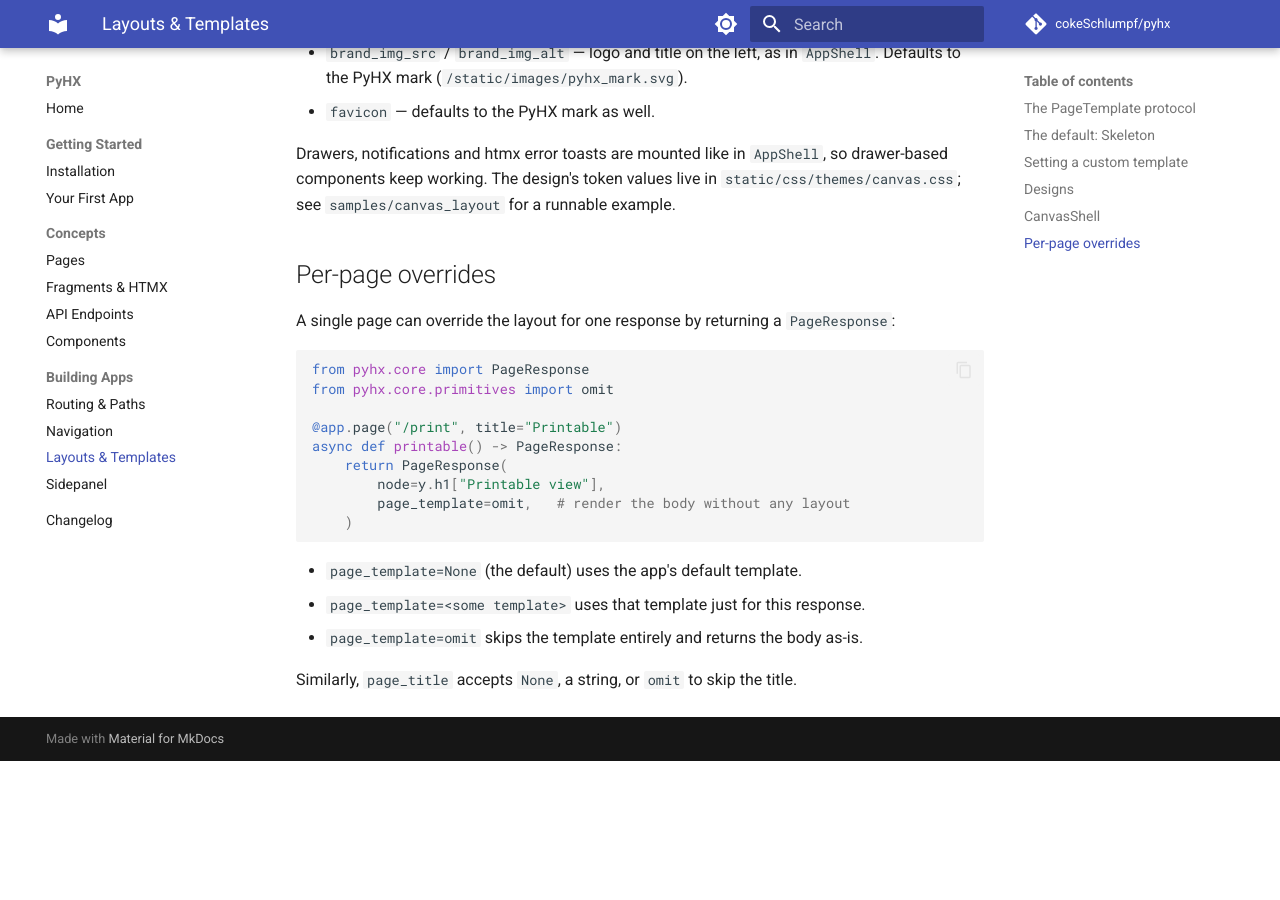
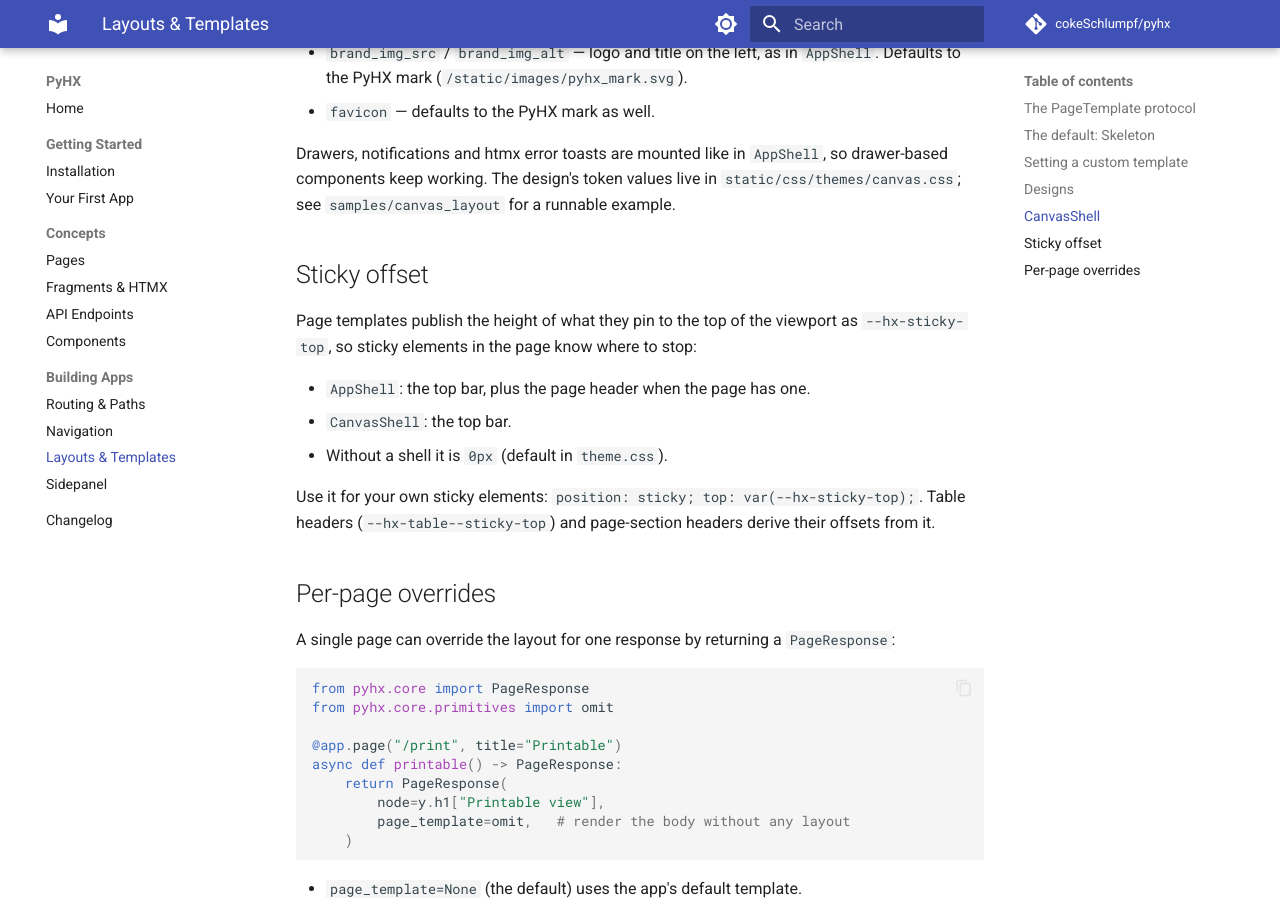
Before and after one commit to cokeSchlumpf/pyhx, an MkDocs documentation site: the page built from docs/guides/layouts.md, in a window 1280 px wide and 900 px high, scrolled down 3405 px. Built offline with MkDocs 1.6.1 and Material for MkDocs 9.7.7, drawn with Linux system fonts in a browser that asks for light colours; comment, search, counter and statistics services are not loaded; before the commit the page ends 4166 px from its top, so only the background shows below that.

Commit message:
feat: More generic variable for sticky top positions; to be re-used across multiple designs.

```diff
--- a/docs/guides/layouts.md
+++ b/docs/guides/layouts.md
@@ -135,6 +135,16 @@
 
 Drawers, notifications and htmx error toasts are mounted like in `AppShell`, so drawer-based components keep working. The design's token values live in `static/css/themes/canvas.css`; see `samples/canvas_layout` for a runnable example.
 
+## Sticky offset
+
+Page templates publish the height of what they pin to the top of the viewport as `--hx-sticky-top`, so sticky elements in the page know where to stop:
+
+- `AppShell`: the top bar, plus the page header when the page has one.
+- `CanvasShell`: the top bar.
+- Without a shell it is `0px` (default in `theme.css`).
+
+Use it for your own sticky elements: `position: sticky; top: var(--hx-sticky-top);`. Table headers (`--hx-table--sticky-top`) and page-section headers derive their offsets from it.
+
 ## Per-page overrides
 
 A single page can override the layout for one response by returning a `PageResponse`:
--- a/src/pyhx/static/css/page-templates/canvas-shell.css
+++ b/src/pyhx/static/css/page-templates/canvas-shell.css
@@ -11,8 +11,9 @@
         --content--padding-inline: var(--hx-spacing-lg);
         --content--padding-block: var(--hx-spacing-xl);
 
-        /* Sticky table headers pin below the top bar. */
-        --hx-table--sticky-top: var(--header--height);
+        /* Pinned: the top bar. */
+        --hx-sticky-top: var(--header--height);
+        --hx-table--sticky-top: var(--hx-sticky-top);
 
 
         /* --- Layout --- */
--- a/src/pyhx/static/css/pyhx/theme.css
+++ b/src/pyhx/static/css/pyhx/theme.css
@@ -144,6 +144,11 @@
     --hx-z-sidepanel:    200;
     --hx-z-dropdown:     300;
 
+    /* Sticky offset: height of the bars the page template pins to the top of
+       the viewport (top bar, page header). Sticky components pin below it;
+       page templates set the concrete value. */
+    --hx-sticky-top: 0px;
+
     /* Font Size Scale */
     --hx-text-xs:   0.75rem;   /* 12px */
     --hx-text-sm:   0.875rem;  /* 14px */
```
Also changed, not shown: src/pyhx/static/css/page-templates/app-shell.css (+6 -3 lines), 1 other file.
